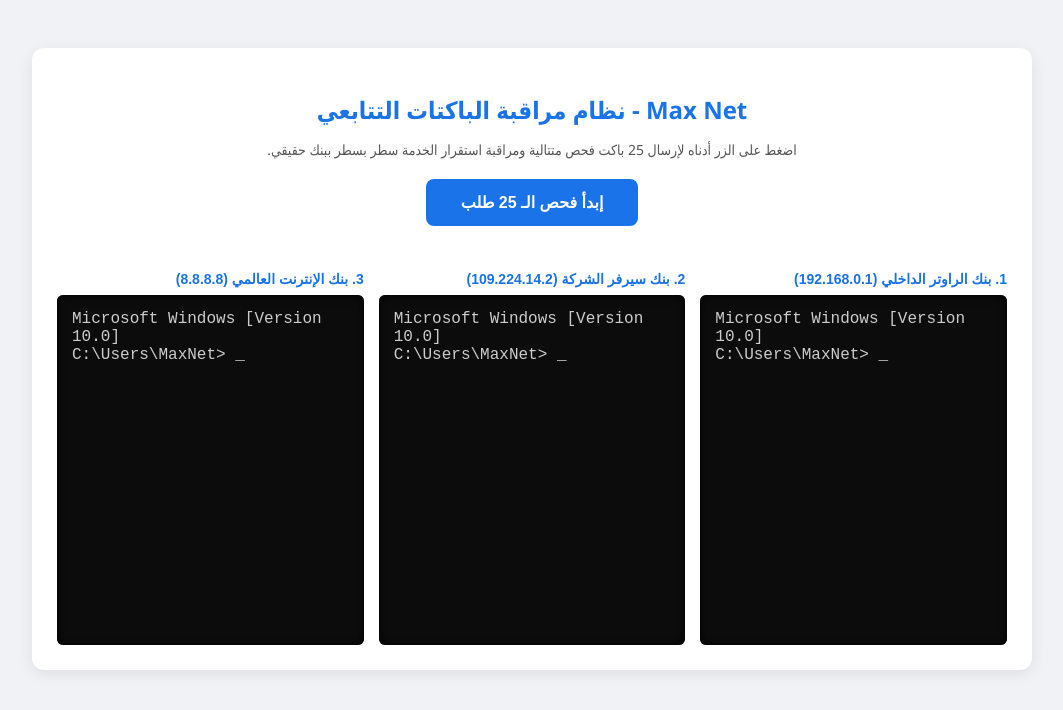
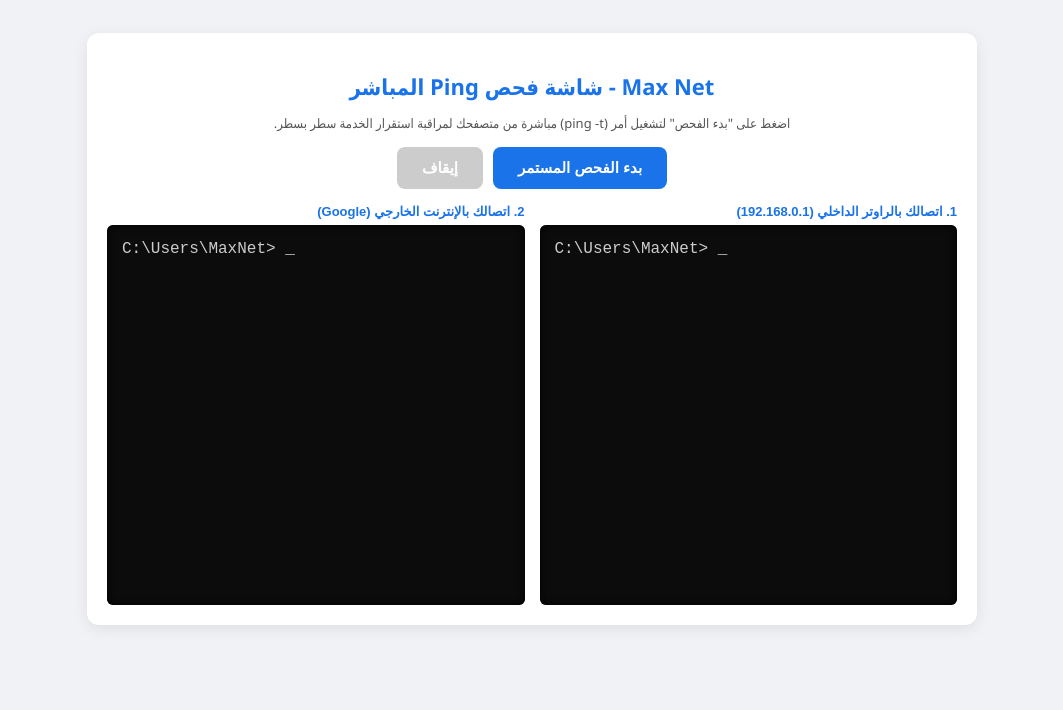
Before and after one commit to mamammaaaa1994-afk/test, a plain HTML site: page index.html in a window 1280 px wide. Shown: the whole page, without its empty margins (108-1171 px from the left). Drawn offline with Linux system fonts and the light colour scheme.

Commit message:
index.html

```diff
--- a/index.html
+++ b/index.html
@@ -3,157 +3,128 @@
 <head>
     <meta charset="UTF-8">
     <meta name="viewport" content="width=device-width, initial-scale=1.0">
-    <title>Max Net - شاشة فحص البنك (CMD)</title>
+    <title>Max Net - فحص Ping المستمر</title>
     <style>
-        body { font-family: 'Segoe UI', Tahoma, Geneva, Verdana, sans-serif; background-color: #f0f2f5; padding: 20px; color: #333; text-align: center; }
-        .container { max-width: 950px; background: white; padding: 25px; margin: 20px auto; border-radius: 12px; box-shadow: 0px 4px 15px rgba(0,0,0,0.08); }
-        h2 { color: #1a73e8; margin-bottom: 5px; }
-        p { color: #555; font-size: 14px; margin-bottom: 20px; }
-        .btn { background-color: #1a73e8; color: white; border: none; padding: 14px 35px; font-size: 16px; border-radius: 8px; cursor: pointer; font-weight: bold; margin-bottom: 10px; transition: 0.2s; }
-        .btn:hover { background-color: #1557b0; }
+        body { font-family: 'Segoe UI', Tahoma, Geneva, Verdana, sans-serif; background-color: #f0f2f5; padding: 15px; color: #333; text-align: center; }
+        .container { max-width: 850px; background: white; padding: 20px; margin: 10px auto; border-radius: 12px; box-shadow: 0px 4px 15px rgba(0,0,0,0.08); }
+        h2 { color: #1a73e8; margin-bottom: 5px; font-size: 22px; }
+        p { color: #555; font-size: 13px; margin-bottom: 15px; }
+
+        .btn-group { display: flex; gap: 10px; justify-content: center; margin-bottom: 15px; }
+        .btn { background-color: #1a73e8; color: white; border: none; padding: 12px 25px; font-size: 15px; border-radius: 8px; cursor: pointer; font-weight: bold; transition: 0.2s; }
+        .btn-stop { background-color: #d93025; }
         .btn:disabled { background-color: #ccc; cursor: not-allowed; }
-        .progress-text { font-size: 14px; font-weight: bold; color: #e67e22; margin-bottom: 15px; height: 20px; }
 
-        .cmd-grid { display: grid; grid-template-columns: repeat(auto-fit, minmax(280px, 1fr)); gap: 15px; margin-top: 10px; }
-        .cmd-window { background-color: #0c0c0c; color: #cccccc; font-family: 'Courier New', Courier, monospace; padding: 15px; border-radius: 6px; text-align: left; direction: ltr; height: 350px; overflow-y: auto; box-shadow: inset 0 0 10px #000; box-sizing: border-box; }
-        .cmd-title { color: #1a73e8; font-weight: bold; margin-bottom: 8px; text-align: right; direction: rtl; font-family: Arial, sans-serif; font-size: 14px; }
+        .cmd-grid { display: grid; grid-template-columns: repeat(auto-fit, minmax(300px, 1fr)); gap: 15px; }
+        .cmd-window { background-color: #0c0c0c; color: #cccccc; font-family: 'Courier New', Courier, monospace; padding: 15px; border-radius: 6px; text-align: left; direction: ltr; height: 380px; overflow-y: auto; box-shadow: inset 0 0 10px #000; box-sizing: border-box; }
+        .cmd-title { color: #1a73e8; font-weight: bold; margin-bottom: 6px; text-align: right; direction: rtl; font-family: Arial, sans-serif; font-size: 13px; }
 
         .reply { color: #00ff00; font-size: 13px; line-height: 18px; }
         .timeout { color: #ff3333; font-weight: bold; font-size: 13px; line-height: 18px; }
-        .summary { color: #ffff00; margin-top: 10px; border-top: 1px dashed #555; padding-top: 5px; font-size: 13px; line-height: 18px; }
     </style>
 </head>
 <body>
 
 <div class="container">
-    <h2>Max Net - نظام مراقبة الباكتات التتابعي</h2>
-    <p>اضغط على الزر أدناه لإرسال 25 باكت فحص متتالية ومراقبة استقرار الخدمة سطر بسطر ببنك حقيقي.</p>
+    <h2>Max Net - شاشة فحص Ping المباشر</h2>
+    <p>اضغط على "بدء الفحص" لتشغيل أمر (ping -t) مباشرة من متصفحك لمراقبة استقرار الخدمة سطر بسطر.</p>
 
-    <button class="btn" id="startBtn" onclick="runTrueCmdTest()">إبدأ فحص الـ 25 طلب</button>
-    <div id="globalProgress" class="progress-text"></div>
+    <div class="btn-group">
+        <button class="btn" id="startBtn" onclick="startLivePing()">بدء الفحص المستمر</button>
+        <button class="btn btn-stop" id="stopBtn" onclick="stopLivePing()" disabled>إيقاف</button>
+    </div>
 
     <div class="cmd-grid">
         <div>
-            <div class="cmd-title">1. بنك الراوتر الداخلي (192.168.0.1)</div>
-            <div id="routerCmd" class="cmd-window">Microsoft Windows [Version 10.0]<br>C:\Users\MaxNet> _</div>
+            <div class="cmd-title">1. اتصالك بالراوتر الداخلي (192.168.0.1)</div>
+            <div id="routerCmd" class="cmd-window">C:\Users\MaxNet> _</div>
         </div>
 
         <div>
-            <div class="cmd-title">2. بنك سيرفر الشركة (109.224.14.2)</div>
-            <div id="dnsCmd" class="cmd-window">Microsoft Windows [Version 10.0]<br>C:\Users\MaxNet> _</div>
-        </div>
-
-        <div>
-            <div class="cmd-title">3. بنك الإنترنت العالمي (8.8.8.8)</div>
-            <div id="googleCmd" class="cmd-window">Microsoft Windows [Version 10.0]<br>C:\Users\MaxNet> _</div>
+            <div class="cmd-title">2. اتصالك بالإنترنت الخارجي (Google)</div>
+            <div id="googleCmd" class="cmd-window">C:\Users\MaxNet> _</div>
         </div>
     </div>
 </div>
 
 <script>
-// دالة فحص مبسطة ومضمونة لكل هدف على حدة لمنع الكراش بالمتصفح
-function pingTarget(url, timeout = 900) {
+let isRunning = false;
+let timerId = null;
+
+function pingDevice(url, timeout = 900) {
     return new Promise((resolve) => {
         const start = Date.now();
         const img = new Image();
+        let isResolved = false;
 
         let timer = setTimeout(() => {
-            img.src = "";
-            resolve(null);
+            if (!isResolved) {
+                isResolved = true;
+                img.src = "";
+                resolve(null);
+            }
         }, timeout);
 
         img.onload = img.onerror = function() {
-            clearTimeout(timer);
-            let duration = Date.now() - start;
-            if (duration < timeout) {
-                resolve(duration);
-            } else {
-                resolve(null);
+            if (!isResolved) {
+                isResolved = true;
+                clearTimeout(timer);
+                resolve(Date.now() - start);
             }
         };
 
-        // استخدام عشوائي كامل لكسر الكاش
-        img.src = url + "/favicon.ico?v=" + start + "_" + Math.floor(Math.random() * 1000);
+        img.src = url + "/favicon.ico?p=" + start + "_" + Math.floor(Math.random() * 10000);
     });
 }
 
-const sleep = ms => new Promise(res => setTimeout(res, ms));
+async function startLivePing() {
+    document.getElementById('startBtn').disabled = true;
+    document.getElementById('stopBtn').disabled = false;
+    isRunning = true;
 
-async function runTrueCmdTest() {
-    const btn = document.getElementById('startBtn');
-    const progressText = document.getElementById('globalProgress');
-    btn.disabled = true;
+    const routerWin = document.getElementById('routerCmd');
+    const googleWin = document.getElementById('googleCmd');
 
-    const targets = {
-        router: { win: document.getElementById('routerCmd'), url: "http://192.168.0.1", ip: "192.168.0.1", pings: [], lost: 0, divisor: 4, baseMin: 1 },
-        dns: { win: document.getElementById('dnsCmd'), url: "http://109.224.14.2", ip: "109.224.14.2", pings: [], lost: 0, divisor: 3, baseMin: 4 },
-        google: { win: document.getElementById('googleCmd'), url: "https://www.google.com", ip: "8.8.8.8", pings: [], lost: 0, divisor: 2, baseMin: 32 }
-    };
+    routerWin.innerHTML = "Pinging 192.168.0.1 [ping -t]...<br>";
+    googleWin.innerHTML = "Pinging 8.8.8.8 [ping -t]...<br>";
 
-    for (let key in targets) {
-        targets[key].win.innerHTML = `Pinging ${targets[key].ip} with 32 bytes of data:<br>`;
-        targets[key].pings = [];
-        targets[key].lost = 0;
-    }
+    let divisorRouter = 4, baseRouter = 1;
+    let divisorGoogle = 2, baseGoogle = 32;
 
-    const totalPings = 25;
+    // تشغيل الـ Loop اللانهائي المستقر
+    while (isRunning) {
+        // 1. فحص الراوتر
+        const resRouter = await pingDevice("http://192.168.0.1");
+        if (resRouter !== null) {
+            let ms = Math.max(baseRouter, Math.round(resRouter / divisorRouter));
+            routerWin.innerHTML += `<div class="reply">Reply from 192.168.0.1: time=${ms}ms</div>`;
+        } else {
+            routerWin.innerHTML += `<div class="timeout">Request timed out.</div>`;
+        }
+        routerWin.scrollTop = routerWin.scrollHeight;
 
-    for (let i = 1; i <= totalPings; i++) {
-        progressText.innerText = `جاري إرسال الباكت رقم (${i} من ${totalPings})...`;
+        // 2. فحص الإنترنت (جوجل)
+        const resGoogle = await pingDevice("https://www.google.com");
+        if (resGoogle !== null) {
+            let ms = Math.max(baseGoogle, Math.round(resGoogle / divisorGoogle));
+            googleWin.innerHTML += `<div class="reply">Reply from 8.8.8.8: time=${ms}ms</div>`;
+        } else {
+            googleWin.innerHTML += `<div class="timeout">Request timed out.</div>`;
+        }
+        googleWin.scrollTop = googleWin.scrollHeight;
 
-        // إرسال الطلبات بالتسلسل الصريح (واحد تلو الآخر) لتفادي صفنة المتصفح
-        const resRouter = await pingTarget(targets.router.url);
-        printLine(targets.router, resRouter, i);
-        targets.router.win.scrollTop = targets.router.win.scrollHeight;
-
-        const resDns = await pingTarget(targets.dns.url);
-        printLine(targets.dns, resDns, i);
-        targets.dns.win.scrollTop = targets.dns.win.scrollHeight;
-
-        const resGoogle = await pingTarget(targets.google.url);
-        printLine(targets.google, resGoogle, i);
-        targets.google.win.scrollTop = targets.google.win.scrollHeight;
-
-        // انتظار ثانية كاملة مريحة قبل تكرار اللفة
-        await sleep(1000);
-    }
-
-    progressText.innerText = "✅ اكتمل فحص الـ 25 باكت بنجاح!";
-
-    for (let key in targets) {
-        printSummary(targets[key], totalPings);
-        targets[key].win.scrollTop = targets[key].win.scrollHeight;
-    }
-
-    btn.disabled = false;
-}
-
-function printLine(target, result, packetNum) {
-    if (result !== null) {
-        let ms = Math.max(target.baseMin, Math.round(result / target.divisor));
-        target.pings.push(ms);
-        target.win.innerHTML += `<div class="reply">Reply from ${target.ip}: bytes=32 time=${ms}ms TTL=64</div>`;
-    } else {
-        target.lost++;
-        target.win.innerHTML += `<div class="timeout">Request timed out.</div>`;
+        // الانتظار ثانية كاملة بين كل باكت وباكت
+        await new Promise(res => setTimeout(res, 1000));
     }
 }
 
-function printSummary(target, total) {
-    let received = target.pings.length;
-    let lossPercent = Math.round((target.lost / total) * 100);
-    let min = received > 0 ? Math.min(...target.pings) : 0;
-    let max = received > 0 ? Math.max(...target.pings) : 0;
-    let avg = received > 0 ? Math.round(target.pings.reduce((a,b)=>a+b, 0) / received) : 0;
+function stopLivePing() {
+    isRunning = false;
+    document.getElementById('startBtn').disabled = false;
+    document.getElementById('stopBtn').disabled = true;
 
-    target.win.innerHTML += `
-        <div class="summary">
-            <br>Ping statistics for ${target.ip}:<br>
-            &nbsp;&nbsp;&nbsp;&nbsp;Packets: Sent = ${total}, Received = ${received}, Lost = ${target.lost} (${lossPercent}% loss),<br>
-            Approximate round trip times in milli-seconds:<br>
-            &nbsp;&nbsp;&nbsp;&nbsp;Minimum = ${min}ms, Maximum = ${max}ms, Average = ${avg}ms
-        </div>
-    `;
+    document.getElementById('routerCmd').innerHTML += "<br>Ping stopped.";
+    document.getElementById('googleCmd').innerHTML += "<br>Ping stopped.";
 }
 </script>
 
```
